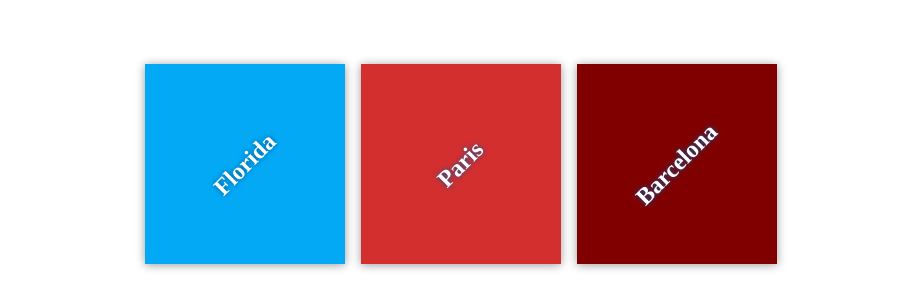
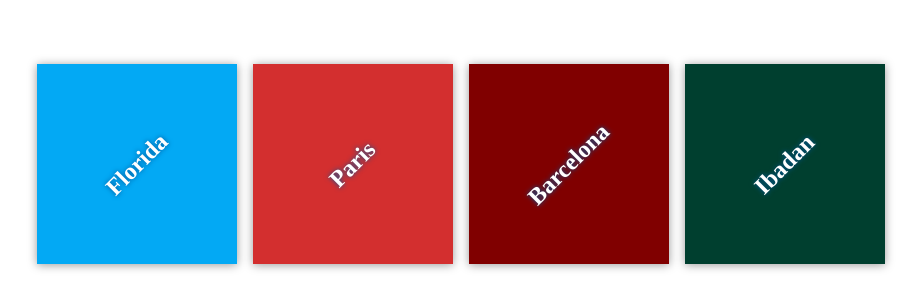
Before and after one commit to Tunji-L/my-travel-plan, a plain HTML site: page index.html in a window 1280 px wide. Shown: the part 236-544 px from the top of the page, without its empty margins (179-1100 px from the left). Drawn offline with Linux system fonts and the light colour scheme; files that its build step writes are made by us from their sources.

Commit message:
Adding destination to Ibadan

```diff
--- a/app.css
+++ b/app.css
@@ -62,3 +62,7 @@ h2 {
 #barcelona {
     background-color: #800000;
 }
+
+#ibadan {
+    background-color: #003f2f;
+}
--- a/index.html
+++ b/index.html
@@ -21,6 +21,10 @@
             <div class="destination" id="barcelona">
                 <h2>Barcelona</h2>
             </div>
+
+            <div class="destination" id="ibadan">
+                <h2>Ibadan</h2>
+            </div>
         </div>
     </div>
 
```
